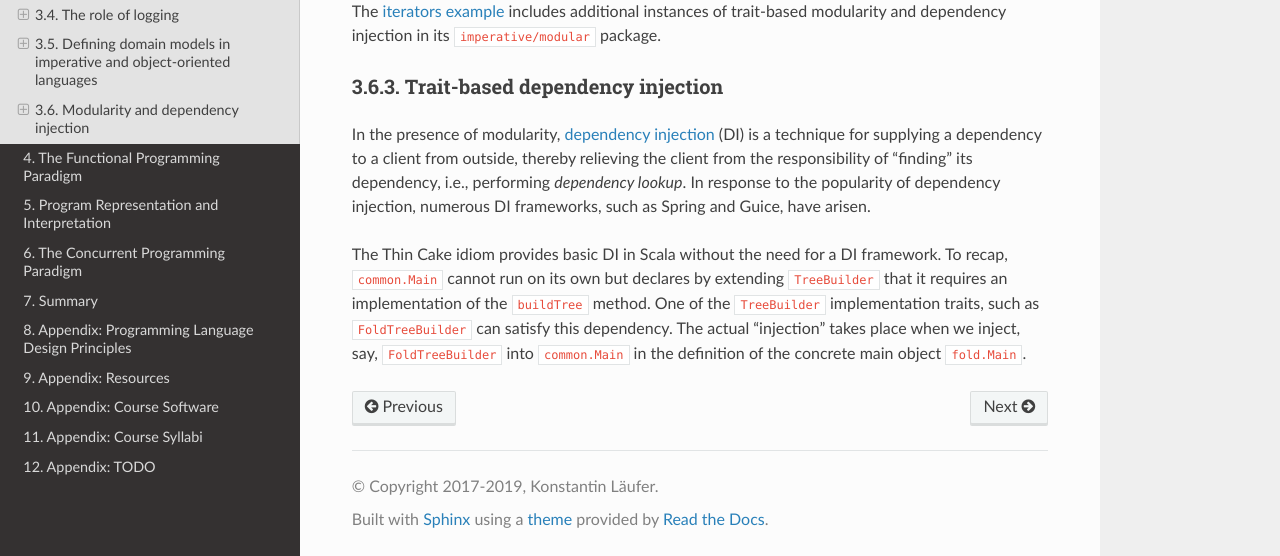
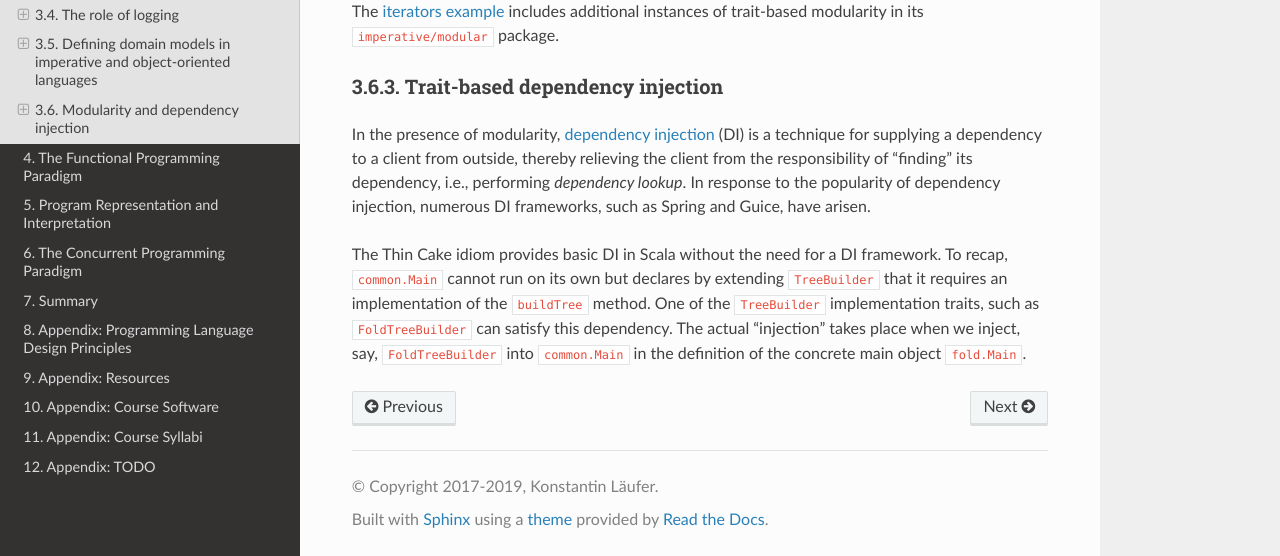
Before and after one commit to lucproglangcourse/lucproglangcourse.github.io, a Sphinx documentation site: the page built from source/imperative.rst, in a window 1280 px wide and 900 px high, scrolled down 11259 px, cut to the strip 344-900 px from the top of the window. Built offline with Sphinx 7.4.7 and the Read the Docs theme 2.0.0, drawn with Linux system fonts in a browser that asks for light colours.

```diff
--- a/source/imperative.rst
+++ b/source/imperative.rst
@@ -421,7 +421,7 @@
 
 .. figure:: images/ProcessTreeTypeHierarchy.png
 
-The `iterators example <https://github.com/lucproglangcourse/iterators-scala>`_ includes additional instances of trait-based modularity and dependency injection in its ``imperative/modular`` package.
+The `iterators example <https://github.com/lucproglangcourse/iterators-scala>`_ includes additional instances of trait-based modularity in its ``imperative/modular`` package.
 
 
 Trait-based dependency injection
```
